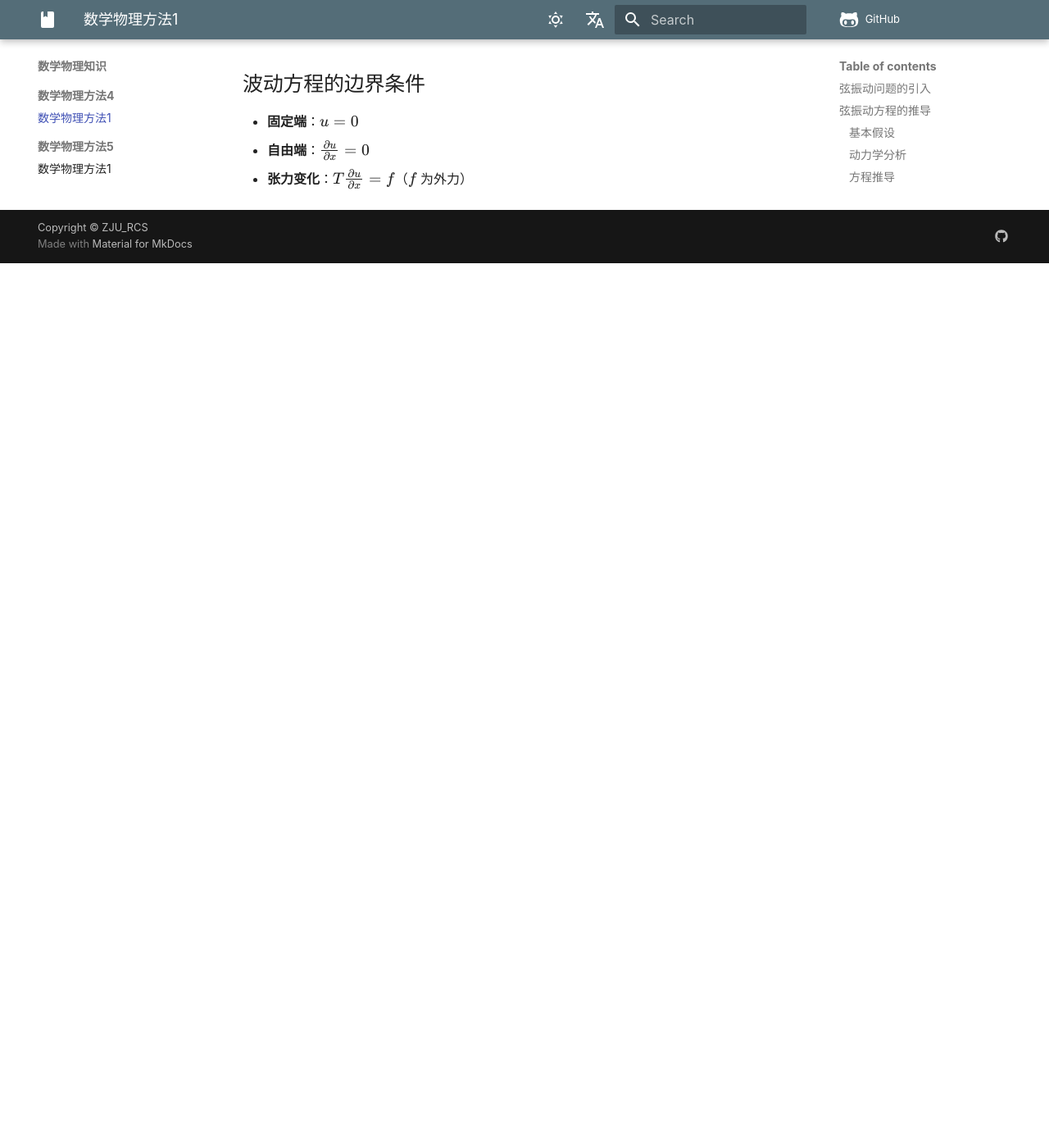
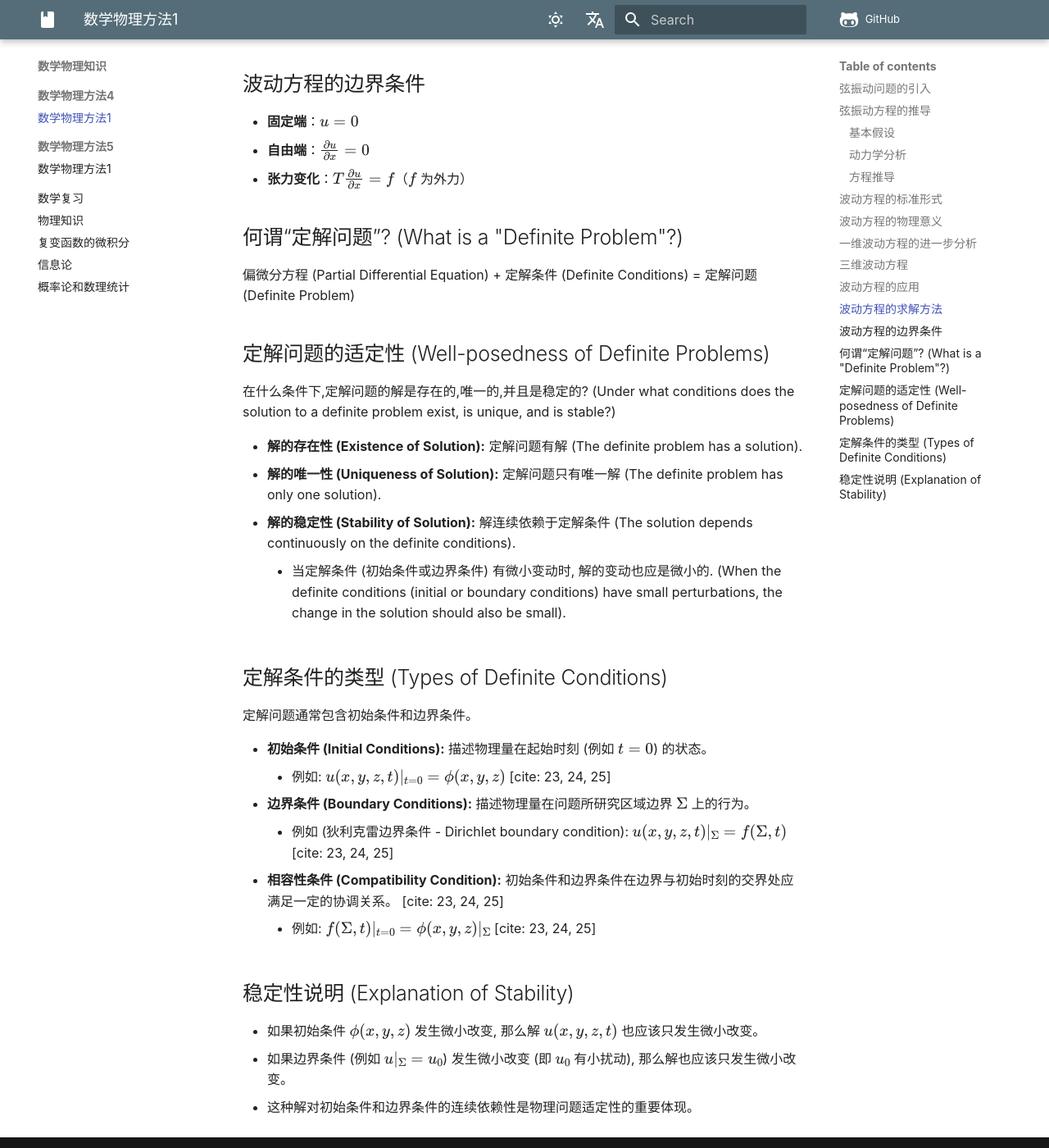
Before and after one commit to zjuer-dm/Notebook, an MkDocs documentation site: the page built from docs/math/数学物理方法4/数学物理方法1.md, in a window 1280 px wide and 1400 px high, scrolled down 2652 px. Shown: the whole window at 82% size. Built offline with MkDocs 1.6.1 and Material for MkDocs 9.7.7, drawn with Linux system fonts in a browser that asks for light colours; some web fonts are replaced; comment, search, counter and statistics services are not loaded; before the commit the page ends 2973 px from its top, so only the background shows below that.

```diff
--- a/docs/math/数学物理方法4/数学物理方法1.md
+++ b/docs/math/数学物理方法4/数学物理方法1.md
@@ -90,3 +90,40 @@
 - **固定端**：$u = 0$
 - **自由端**：$\frac{\partial u}{\partial x} = 0$
 - **张力变化**：$T \frac{\partial u}{\partial x} = f$（$f$ 为外力）
+
+
+
+
+
+
+
+## 何谓“定解问题”? (What is a "Definite Problem"?)
+
+偏微分方程 (Partial Differential Equation) + 定解条件 (Definite Conditions) = 定解问题 (Definite Problem)
+
+## 定解问题的适定性 (Well-posedness of Definite Problems)
+
+在什么条件下,定解问题的解是存在的,唯一的,并且是稳定的? (Under what conditions does the solution to a definite problem exist, is unique, and is stable?)
+
+* **解的存在性 (Existence of Solution):** 定解问题有解 (The definite problem has a solution).
+* **解的唯一性 (Uniqueness of Solution):** 定解问题只有唯一解 (The definite problem has only one solution).
+* **解的稳定性 (Stability of Solution):** 解连续依赖于定解条件 (The solution depends continuously on the definite conditions).
+    * 当定解条件 (初始条件或边界条件) 有微小变动时, 解的变动也应是微小的. (When the definite conditions (initial or boundary conditions) have small perturbations, the change in the solution should also be small).
+
+## 定解条件的类型 (Types of Definite Conditions)
+
+定解问题通常包含初始条件和边界条件。
+
+* **初始条件 (Initial Conditions):** 描述物理量在起始时刻 (例如 $t=0$) 的状态。
+    * 例如: $u(x, y, z, t)|_{t=0} = \phi(x, y, z)$ [cite: 23, 24, 25]
+* **边界条件 (Boundary Conditions):** 描述物理量在问题所研究区域边界 $\Sigma$ 上的行为。
+    * 例如 (狄利克雷边界条件 - Dirichlet boundary condition): $u(x, y, z, t)|_{\Sigma} = f(\Sigma, t)$ [cite: 23, 24, 25]
+
+* **相容性条件 (Compatibility Condition):** 初始条件和边界条件在边界与初始时刻的交界处应满足一定的协调关系。 [cite: 23, 24, 25]
+    * 例如: $f(\Sigma, t)|_{t=0} = \phi(x, y, z)|_{\Sigma}$ [cite: 23, 24, 25]
+
+## 稳定性说明 (Explanation of Stability)
+
+* 如果初始条件 $\phi(x, y, z)$ 发生微小改变, 那么解 $u(x,y,z,t)$ 也应该只发生微小改变。
+* 如果边界条件 (例如 $u|_{\Sigma} = u_0$) 发生微小改变 (即 $u_0$ 有小扰动), 那么解也应该只发生微小改变。
+* 这种解对初始条件和边界条件的连续依赖性是物理问题适定性的重要体现。
--- a/mkdocs.yml
+++ b/mkdocs.yml
@@ -116,6 +116,7 @@ nav:
       - 智能控制 : 'control/Intelligent_control.md'
       - 控制理论: 'control/control_system.md'
       - 信号与系统: 'control/信号与系统.md'
+      - 最优控制: 'control/最优控制.md'
   - 人工智能:
       - Attention机制: 'machine_learning/Attention.md'
       - Finetune: 'machine_learning/fine_tune.md'
@@ -162,11 +163,12 @@ nav:
         - 度量空间: 'new_math_and_physics/泛函分析/第一章.md'
   - 相关知识记录:
       - 控制知识记录: 'accumulate/控制相关.md'
-      - 机器人交叉创新: 'robot/机器人交叉创新.md'
       - 算法练习知识: 'accumulate/算法练习.md'
       - 英语作文: 'accumulate/English.md'
+
   - 论文阅读:
       - LI-GS_and_RISED: 'robot/LI-GS_and_RISED.md'
+      - DDPM: 'robot/机器人交叉创新.md'
 
   - 阅读:
       - 合集: 'reading/合集.md'
```
Also changed, not shown: docs/control/最优控制.md (added, +71 -0 lines), docs/index.md (+2 -2 lines), 1 other file.
